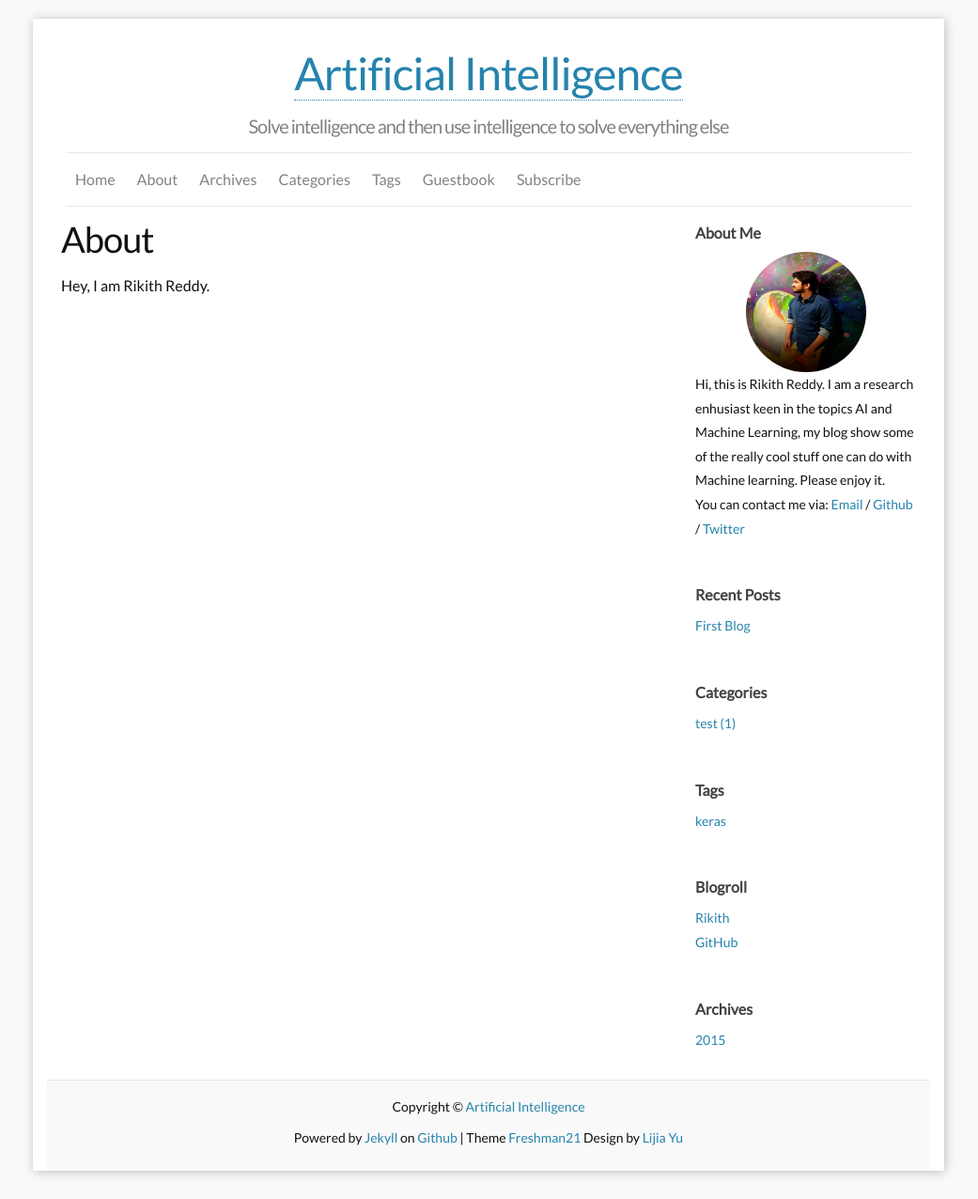
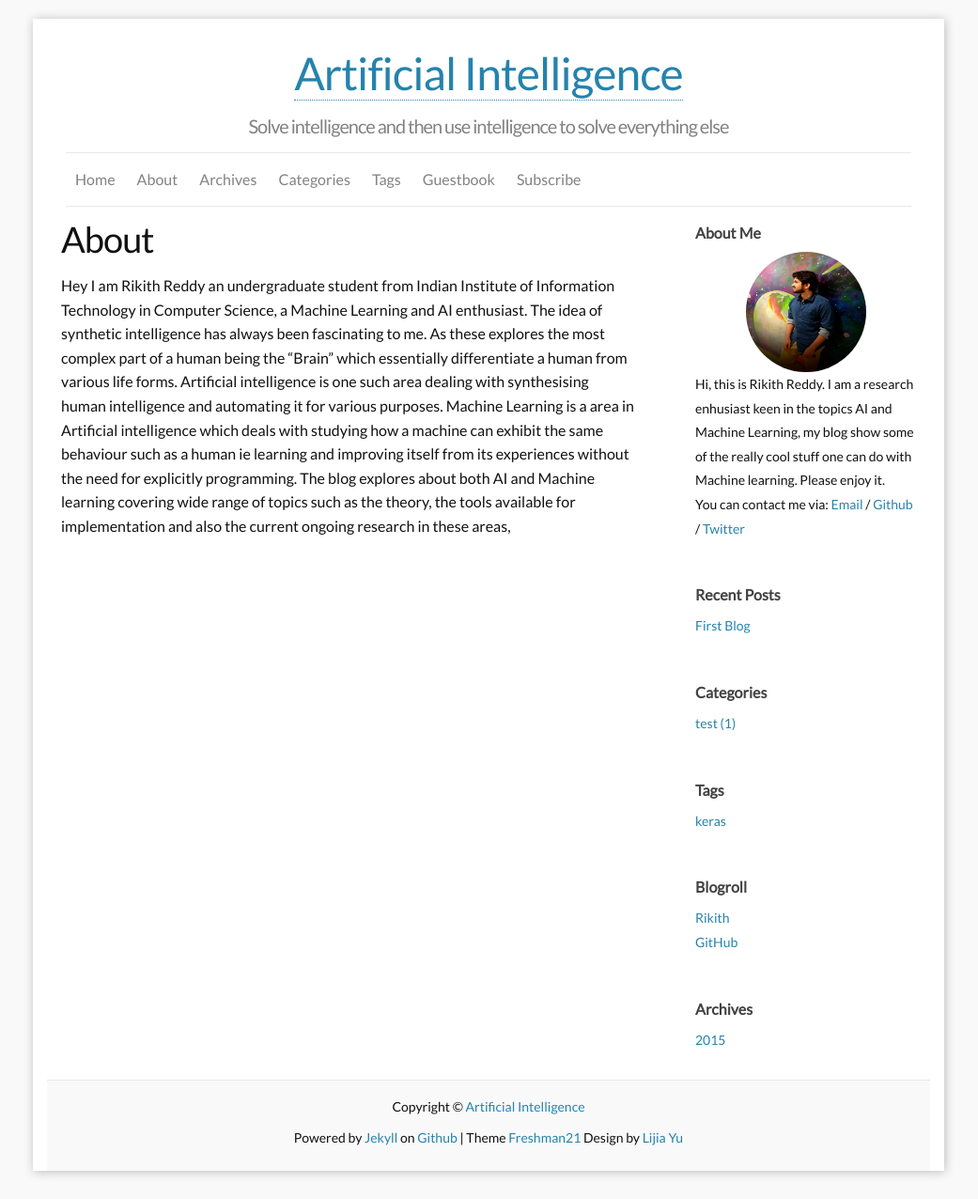
Before and after one commit to rikithreddy/rikithreddy.github.io, a Jekyll site: the page built from b_about.md, in a window 1280 px wide. Shown: the whole page at 94% size, without its empty margins (120-1161 px from the left). Built offline with Jekyll 4.4.1, drawn with Linux system fonts in a browser that asks for light colours; comment, search, counter and statistics services are not loaded.

Commit message:
Add files via upload

```diff
--- a/b_about.md
+++ b/b_about.md
@@ -5,4 +5,4 @@ comments: yes
 permalink: /about/
 ---
 
-Hey, I am Rikith Reddy.
+Hey I am Rikith Reddy an undergraduate student from Indian Institute of Information Technology in Computer Science, a Machine Learning and AI enthusiast. The idea of synthetic intelligence has always been fascinating to me. As these explores the most complex part of a human being the "Brain" which essentially differentiate a human from various life forms. Artificial intelligence is one such area dealing with synthesising human intelligence and automating it for various purposes. Machine Learning is a area in Artificial intelligence which deals with studying how a machine can exhibit the same behaviour such as a human ie learning and improving itself from its experiences without the need for explicitly programming. The blog explores about both AI and Machine learning covering wide range of topics such as the theory, the tools available for implementation and also the current ongoing research in these areas,
```
